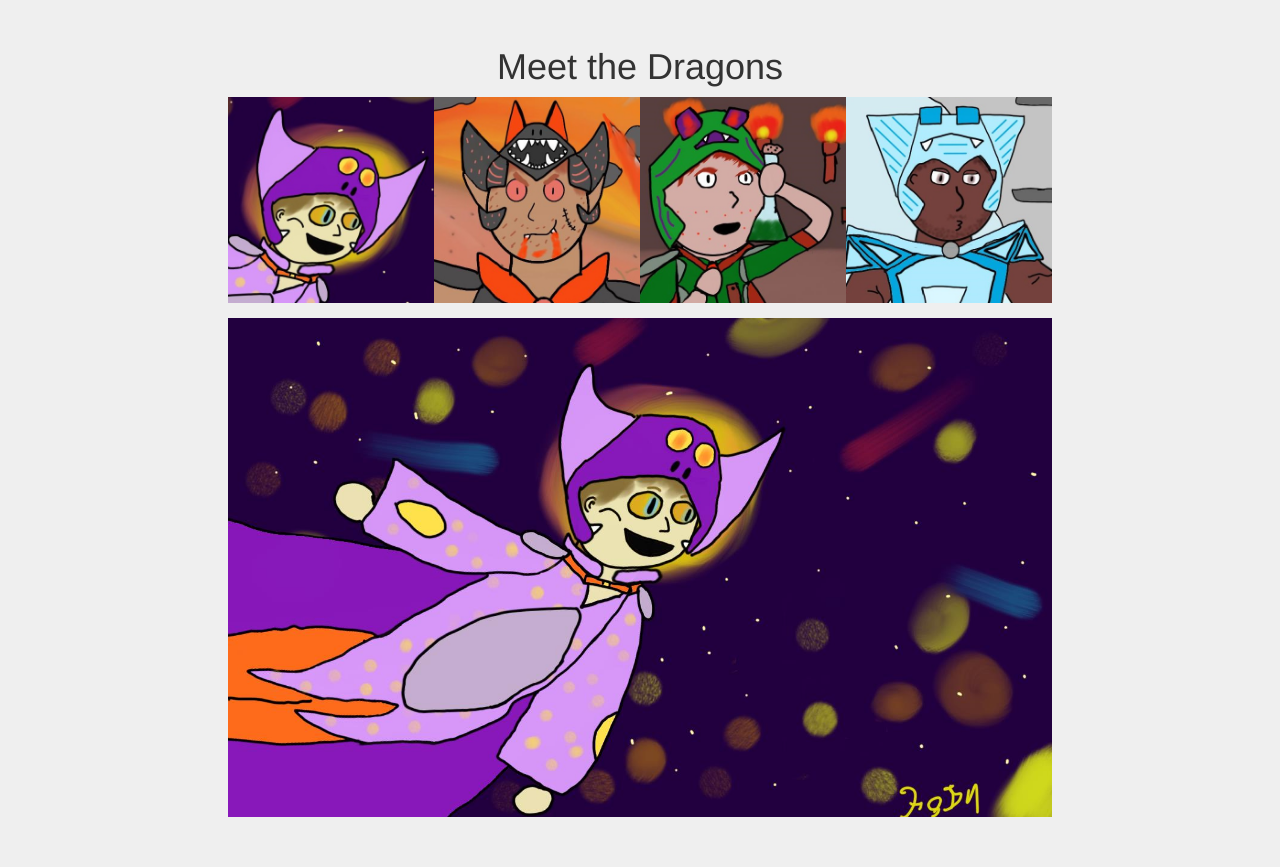
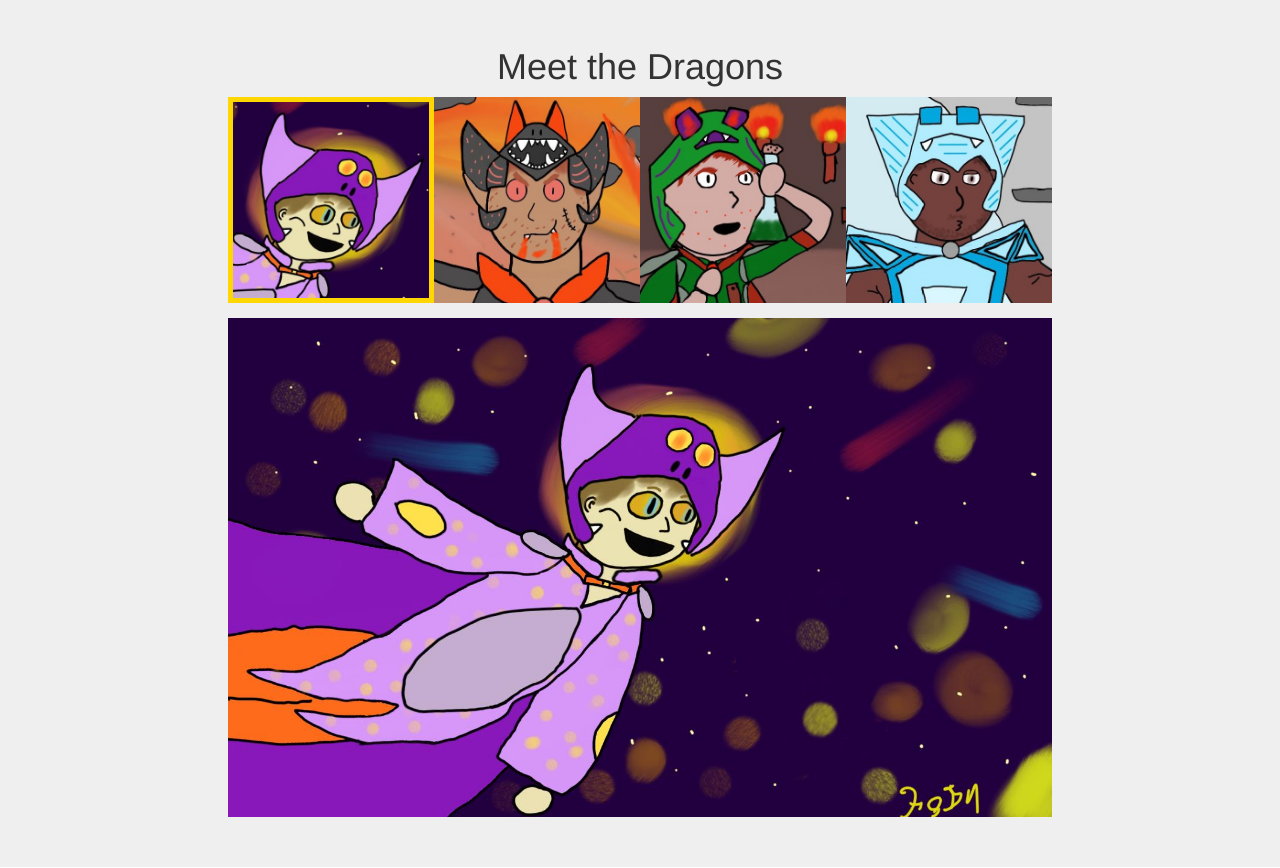
Before and after one commit to Bumler/TheLordDragons, a plain HTML site: page index.html in a window 1280 px wide. Shown: the part 993-1861 px from the top of the page. Drawn offline with nearby package versions, Linux system fonts and the light colour scheme.

Commit message:
Portrait highlighted on select
Applies a gold-border to the selected portrait

```diff
--- a/index.html
+++ b/index.html
@@ -48,6 +48,7 @@
 					<div class="col-lg-2 col-sm-2"></div>
 					<div class="col-lg-8 col-sm-8 content">
 						<img class="col-lg-3 col-sm-3 col-xs-3 y-margin-bot no-padding"
+						ng-class="{'gold-border':dragon.name === selectedDragon.name}"
 						ng-repeat="dragon in dragons"
 						ng-click="selectDragon(dragon)"
 						src={{dragon.icon}}>
--- a/styles/stylesheet.scss
+++ b/styles/stylesheet.scss
@@ -12,7 +12,7 @@
 
 .hero {
   // background: url('../img/LordDarkDragon.jpg') no-repeat center center;
-  background-size: cover;
+  //background-size: cover;
   height: 50vh;
   margin-left: -15px;
   margin-right: -15px;
@@ -92,6 +92,12 @@
   }
 }
 
+.gold-border{
+  border-style: solid;
+  border-color: gold;
+  border-width: 5px;
+}
+
 .splash{
   &:hover{
     filter: brightness(35%);
```
Also changed, not shown: styles/stylesheet.css.
